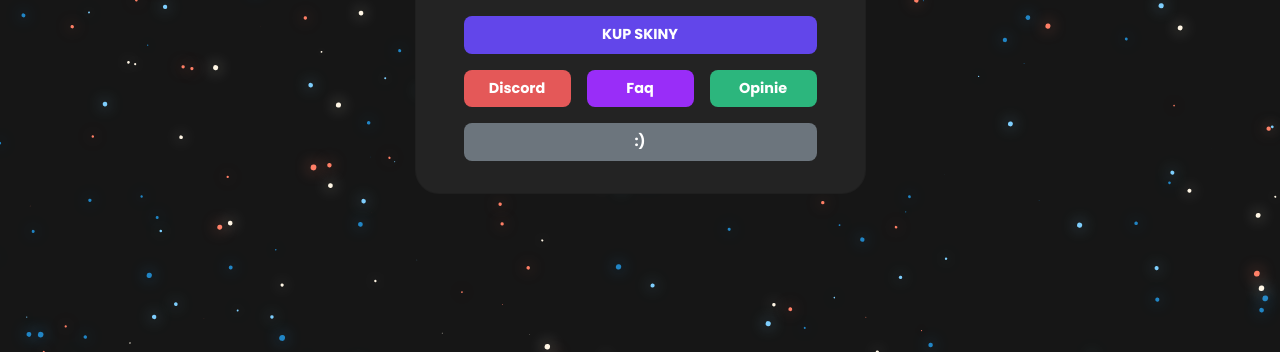
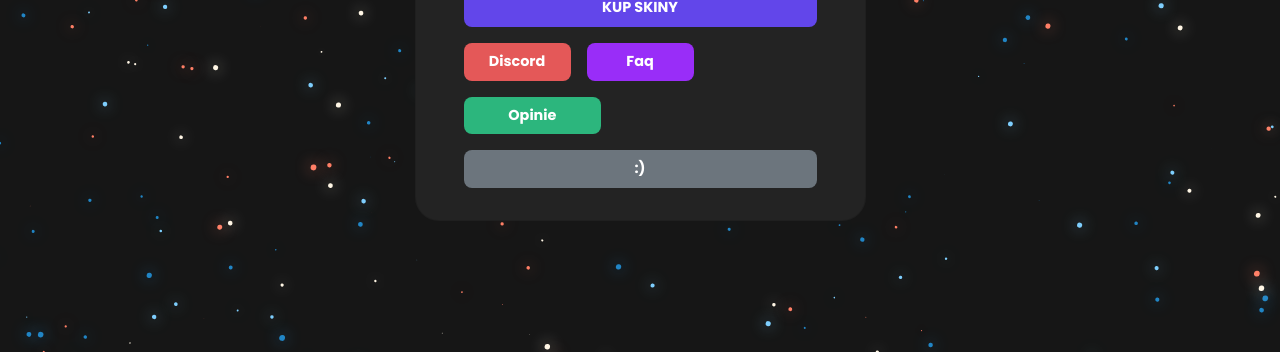
Before and after one commit to WalusYT/Walus, a plain HTML site: page index.html in a window 1280 px wide. Shown: the part 448-800 px from the top of the page. Drawn offline with Linux system fonts and the light colour scheme; animation ran at ten frames a second.

Commit message:
Update index.html

```diff
--- a/index.html
+++ b/index.html
@@ -41,7 +41,7 @@
                                     <li class="nav-item col-4">
                                         <a href="https://www.twitch.tv/koperszef" class="nav-link w-100 bg-primary" target="_blank">Faq</a>
                                     </li>
-                                    <li class="nav-item col-4">
+                                    <li class="nav-item col-5">
                                         <a href="https://tipply.pl/u/koperszef" class="nav-link w-100 bg-success" target="_blank">Opinie</a>
                                     </li>
                                     <li class="nav-item col-12">
```
